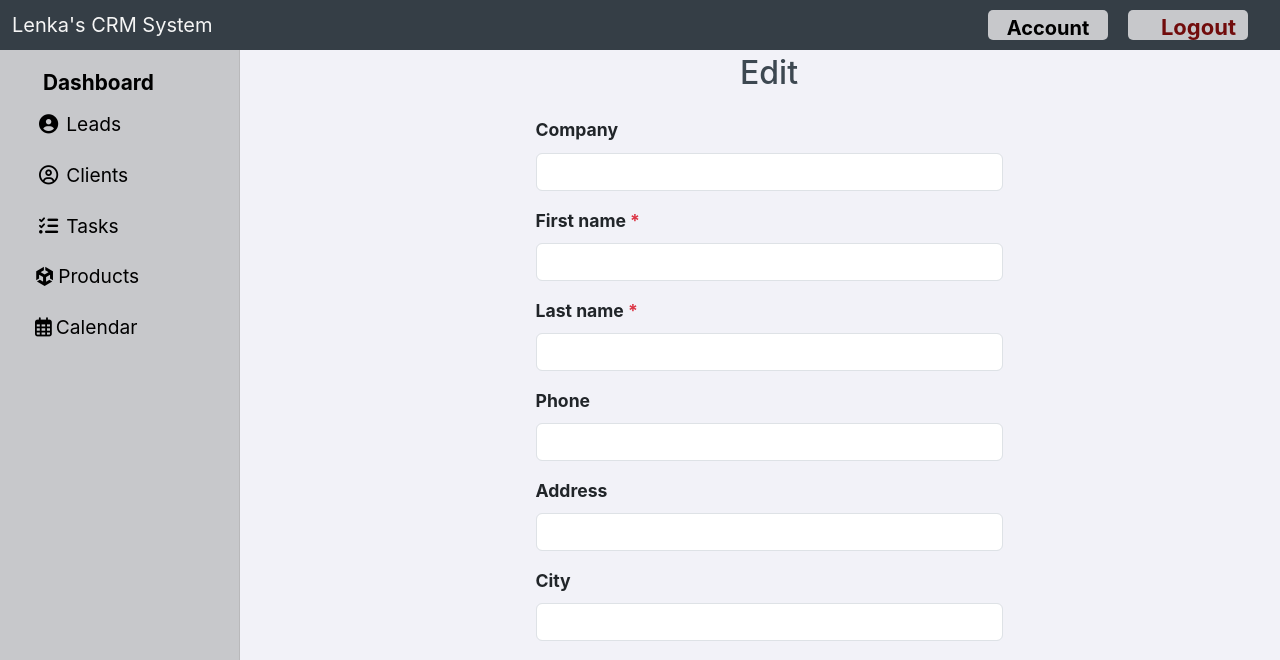
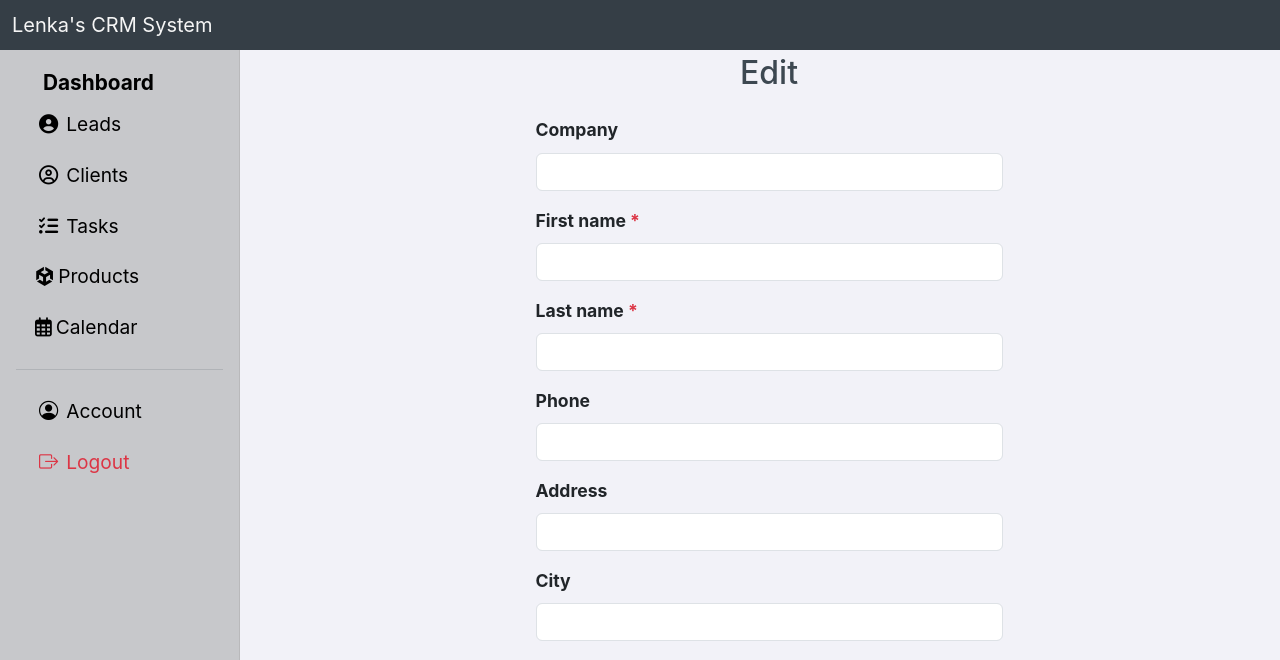
Before and after one commit to lenkamac/CrmSystem, a Django app: page /dashboard/clients/add/ in a window 1280 px wide. Shown: the top 660 px of the page. Run offline with Django 5.2, Linux system fonts and the light colour scheme; the visitor is signed in with stand-in values (Sample User, id 1); some libraries are stand-ins or nearby versions.

Commit message:
change navbar and offcanvas

```diff
--- a/core/templates/core/partials/nav.html
+++ b/core/templates/core/partials/nav.html
@@ -16,13 +16,7 @@
         <div class="collapse navbar-collapse flex-grow-0">
             <ul class="navbar-nav text-end">
                 {% if request.user.is_authenticated %}
-                    <li class="nav-item">
-                        <a class="nav-link" href="{% url 'userprofile:account' %}">Account</a>
-                    </li>
 
-                    <li class="nav-item">
-                        <a href="{% url 'logout' %}" class="nav-link-delete">Logout</a>
-                    </li>
 
                 {% else %}
 
--- a/core/templates/core/partials/offcanvas_menu.html
+++ b/core/templates/core/partials/offcanvas_menu.html
@@ -33,5 +33,20 @@
                 </a>
             </li>
         </ul>
+
+        {% if request.user.is_authenticated %}
+            <hr class="text-secondary">
+            <ul class="list-unstyled">
+                <li class="text-start">
+                    <a href="{% url 'userprofile:account' %}">
+                        <i class="bi bi-person-circle px-md-2"></i>Account</a>
+                </li>
+
+                <li class="text-start">
+                    <a href="{% url 'logout' %}" class="text-danger">
+                        <i class="bi bi-box-arrow-right px-md-2"></i>Logout</a>
+                </li>
+            </ul>
+        {% endif %}
     </div>
 </div>
```
